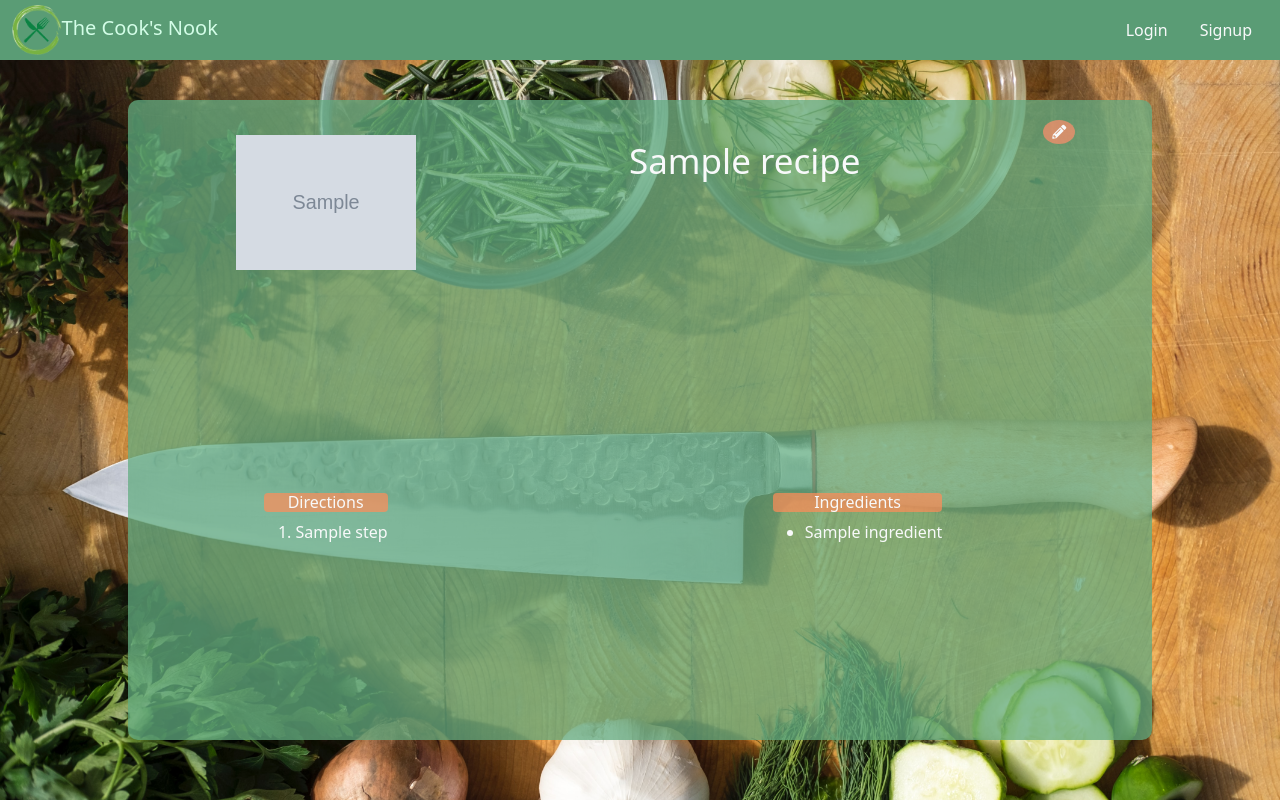
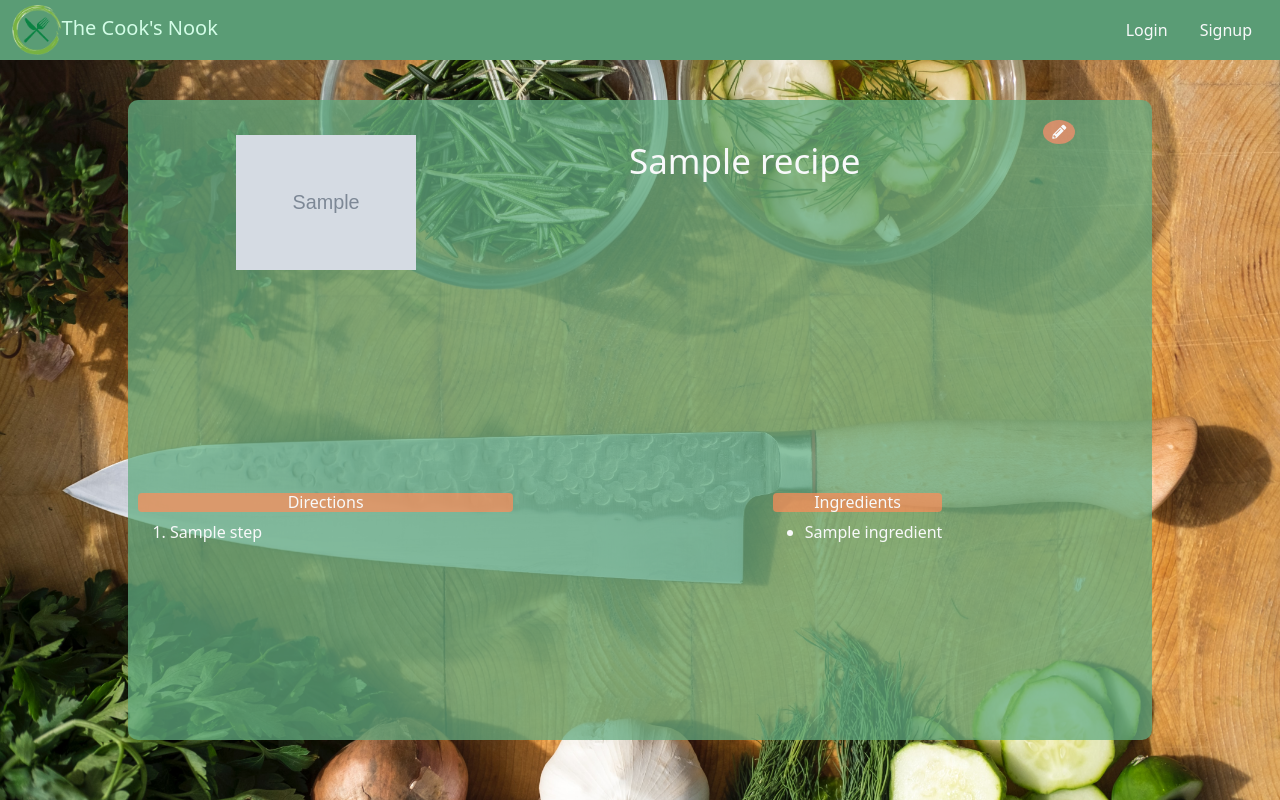
Before and after one commit to JuanSebastianCorrea/Capstone1, a Flask app: template templates/full-recipe.html in a window 1280 px wide. Run offline with Flask 2, Linux system fonts and the light colour scheme; tables that the repository leaves empty hold one stand-in row (values such as "Sample post"); the template is opened without the code that fills it: values that come from a table or form of the project are taken from there, most other values are stand-ins (such as "Sample title", 1, 10 or a date in 2020); grey boxes marked "Sample" are stand-in pictures; some libraries are stand-ins or nearby versions.

Commit message:
adjust margin on users own full-recipe card

```diff
--- a/static/styles.css
+++ b/static/styles.css
@@ -353,8 +353,8 @@ textarea {
 	grid-column: 1/3;
 	grid-row: 2/3;
 	margin-top: 30px;
-	margin-left: auto;
-	margin-right: auto;
+	margin-left: 10px;
+	margin-right: 10px;
 	align-self: start;
 	height: 90%;
 }
@@ -557,6 +557,8 @@ textarea {
 	.full-recipe-instructions {
 		grid-row: 5/6;
 		grid-column: 1/2;
+		margin-left: auto;
+		margin-right: auto;
 	}
 }
 
```
